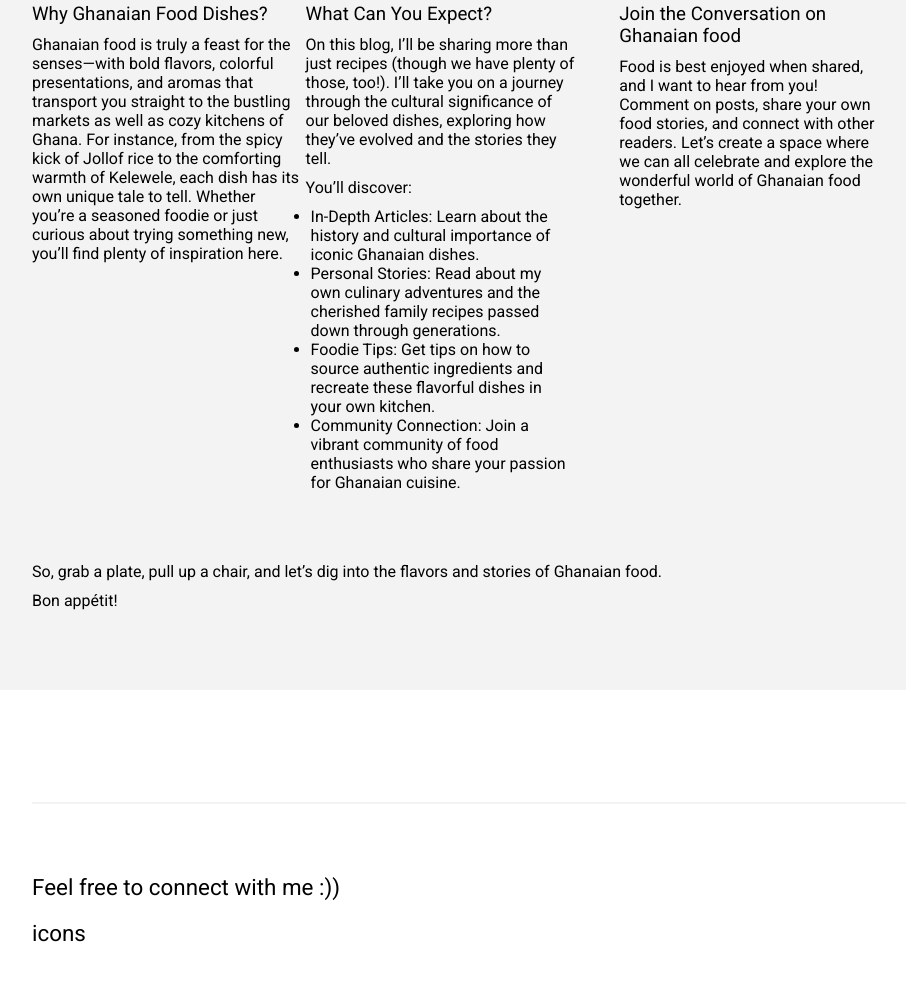
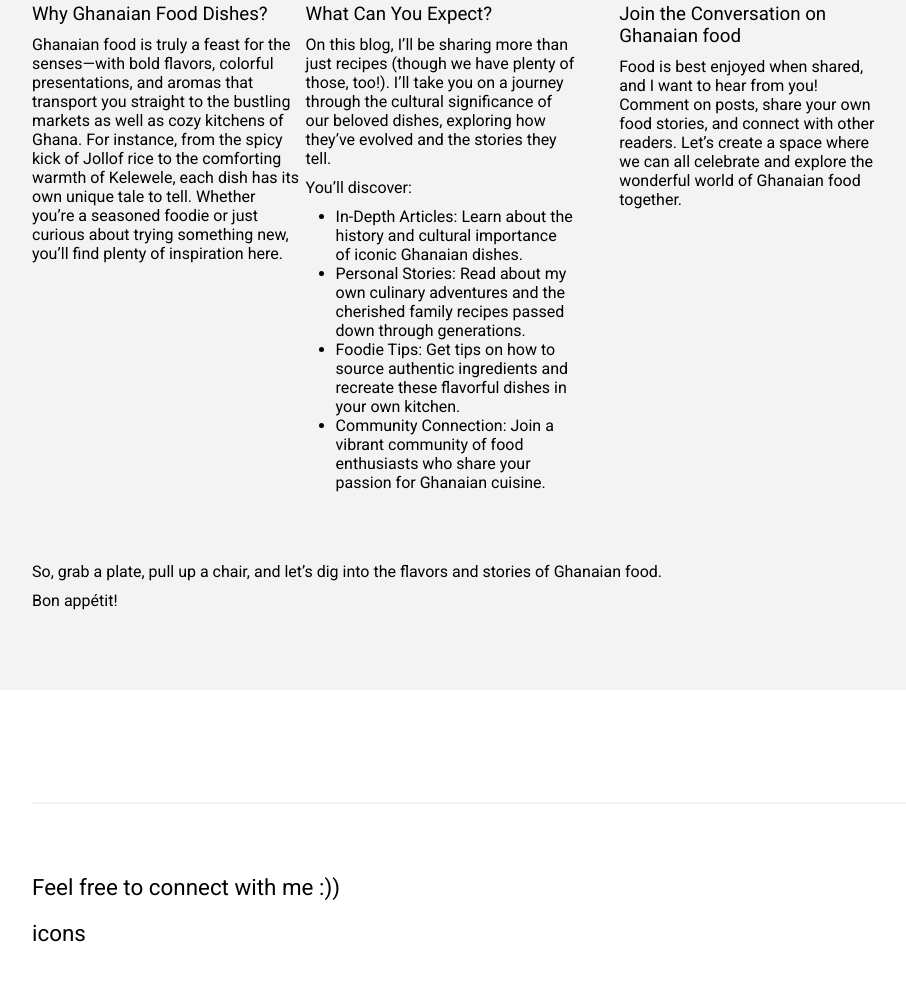
Before and after one commit to itsRekas/Nira-s-Blog, a plain HTML site: page index.html in a window 1280 px wide. Shown: the part 1576-2583 px from the top of the page, without its empty margins (160-1066 px from the left). Drawn offline with Linux system fonts and the light colour scheme; a web font is replaced by a local one.

Commit message:
Update style.css

```diff
--- a/style.css
+++ b/style.css
@@ -165,7 +165,7 @@ nav{
 }
 .middleInfo div ul{
     margin-top: 10px;
-    margin-left: 5px;
+    margin-left: 30px;
 }
 .extra{
     width:70%;
```
